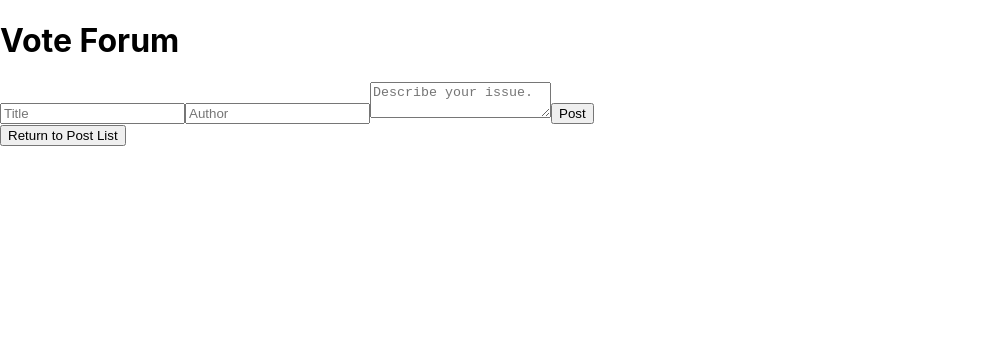
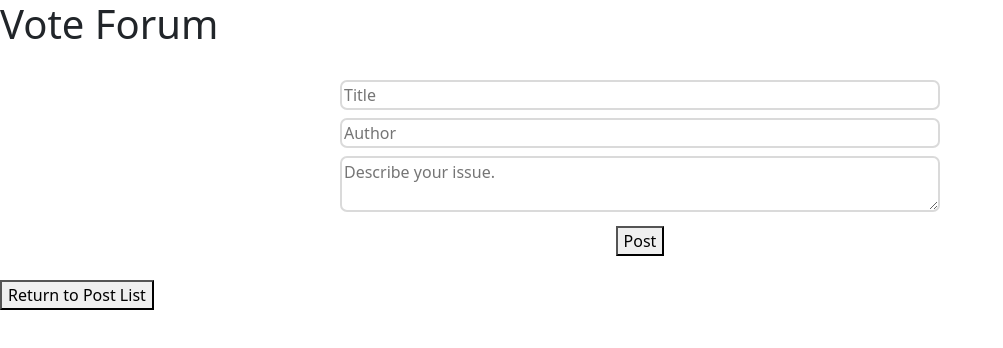
Before and after one commit to Josephwjack/vote-forum, a React (Create React App) app: page / in a window 1280 px wide. Both pictures are taken after a click on the button "Add New Post". Shown: the top 348 px of the page, without its empty margins (0-1003 px from the left). Built offline with nearby package versions, Linux system fonts and the light colour scheme.

Commit message:
EOD WIP styling.
Co-Authored-By: Joseph Jack <joseph.w.jack@gmail.com>

```diff
--- a/package.json
+++ b/package.json
@@ -6,11 +6,13 @@
     "@testing-library/jest-dom": "^5.16.5",
     "@testing-library/react": "^13.4.0",
     "@testing-library/user-event": "^13.5.0",
+    "bootstrap": "^5.2.1",
     "date-fns": "^2.29.3",
     "react": "^18.2.0",
     "react-dom": "^18.2.0",
     "react-redux": "^8.0.2",
     "react-scripts": "5.0.1",
+    "reactstrap": "^9.1.4",
     "redux": "^4.2.0",
     "web-vitals": "^2.1.4"
   },
--- a/src/components/App.js
+++ b/src/components/App.js
@@ -2,6 +2,9 @@ import '../App.css';
 import React from 'react';
 import PostControl from "./PostControl";
 import Header from './Header';
+import "bootstrap/dist/css/bootstrap.min.css";
+import "bootstrap/dist/js/bootstrap.bundle.min";
+
 
 function App() {
   return (
@@ -12,6 +15,6 @@ function App() {
   );
 }
 
-// npm install redux@4.2.0 react-redux@8.0.2
+
 
 export default App;
--- a/src/components/Header.js
+++ b/src/components/Header.js
@@ -1,7 +1,9 @@
 import React from "react";
+import Nav from 'reactstrap';
 
 function Header() {
   return(
+
     <h1>Vote Forum</h1>
   );
 }
--- a/src/components/PostDetails.js
+++ b/src/components/PostDetails.js
@@ -1,6 +1,6 @@
 import React from "react";
 import PropTypes from "prop-types";
-
+// import Card from 'bootstrap';
 function PostDetails(props){
 
   const { post, onClickingDelete } = props;
--- a/src/components/ReusableForm.js
+++ b/src/components/ReusableForm.js
@@ -1,23 +1,43 @@
 import React from "react";
 import PropTypes from "prop-types";
 
+
 function ReusableForm(props) {
+  const reusableFormStyles = {
+    width: '600px',
+    border: '2px solid #dadada',
+    borderRadius: '7px',
+
+  }
   return (
     <React.Fragment>
+      <div className="form-group d-flex flex-row justify-content-center my-4">
         <form onSubmit={props.postSubmissionHandler}>
-        <input
+          <div className='col my-2'>
+            <input bsSize="lg" style={reusableFormStyles}
+              className="mx-3"
               type='text'
               name='title'
               placeholder='Title' />
-        <input
+          </div>
+          <div className='col my-2'>
+            <input style={reusableFormStyles}
+              className="mx-3"
               type='text'
               name='author'
               placeholder='Author' />
-        <textarea
+          </div>
+          <div className='col my-2'>
+            <textarea style={reusableFormStyles}
+              className="mx-3"
               name='body'
               placeholder='Describe your issue.' />
-        <button type='submit'>{props.buttonText}</button>
+          </div>
+          <div className="d-flex justify-content-center">
+            <button className="d-flex justify-content-center" type='submit'>{props.buttonText}</button>
+          </div>
         </form>
+      </div>
     </React.Fragment>
   );
 }
```
Also changed, not shown: 1 other file (tests, documents, lock files or other folders). Lines whose indentation alone changed are shown as unchanged.
